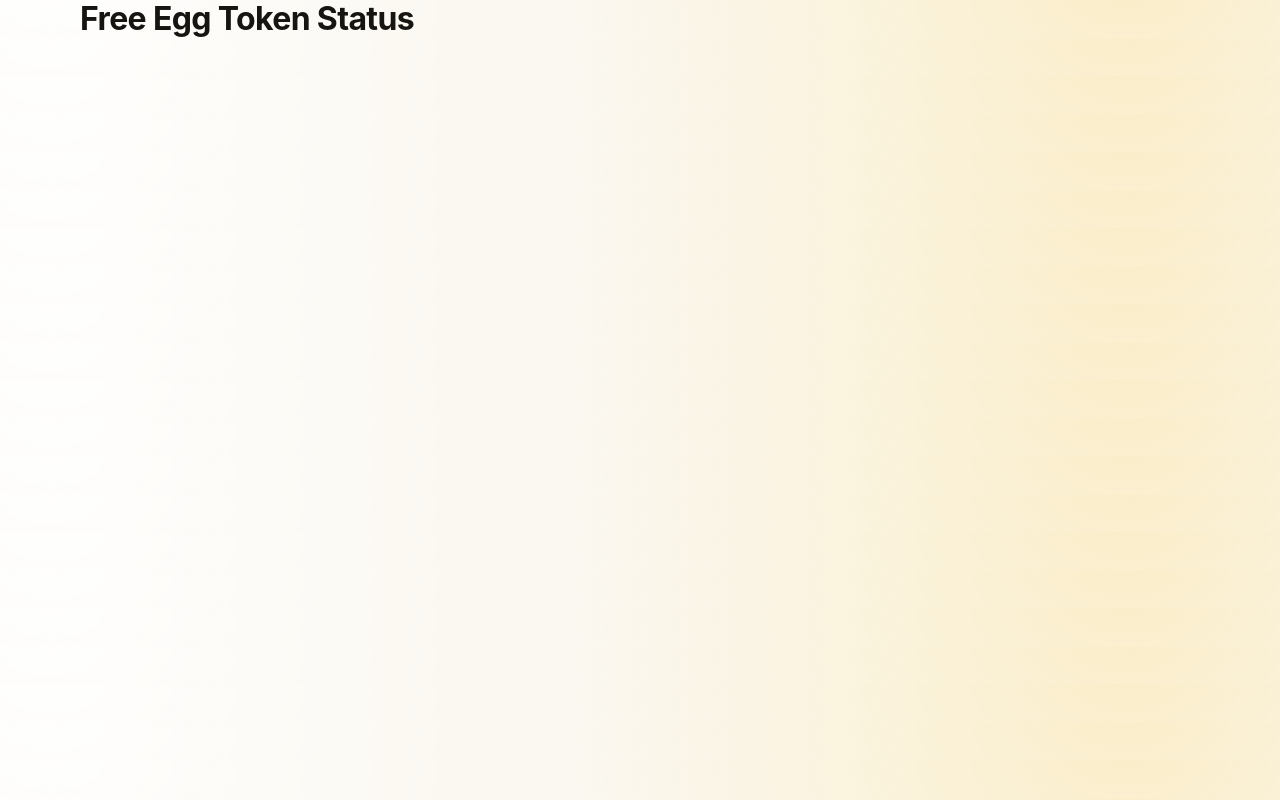
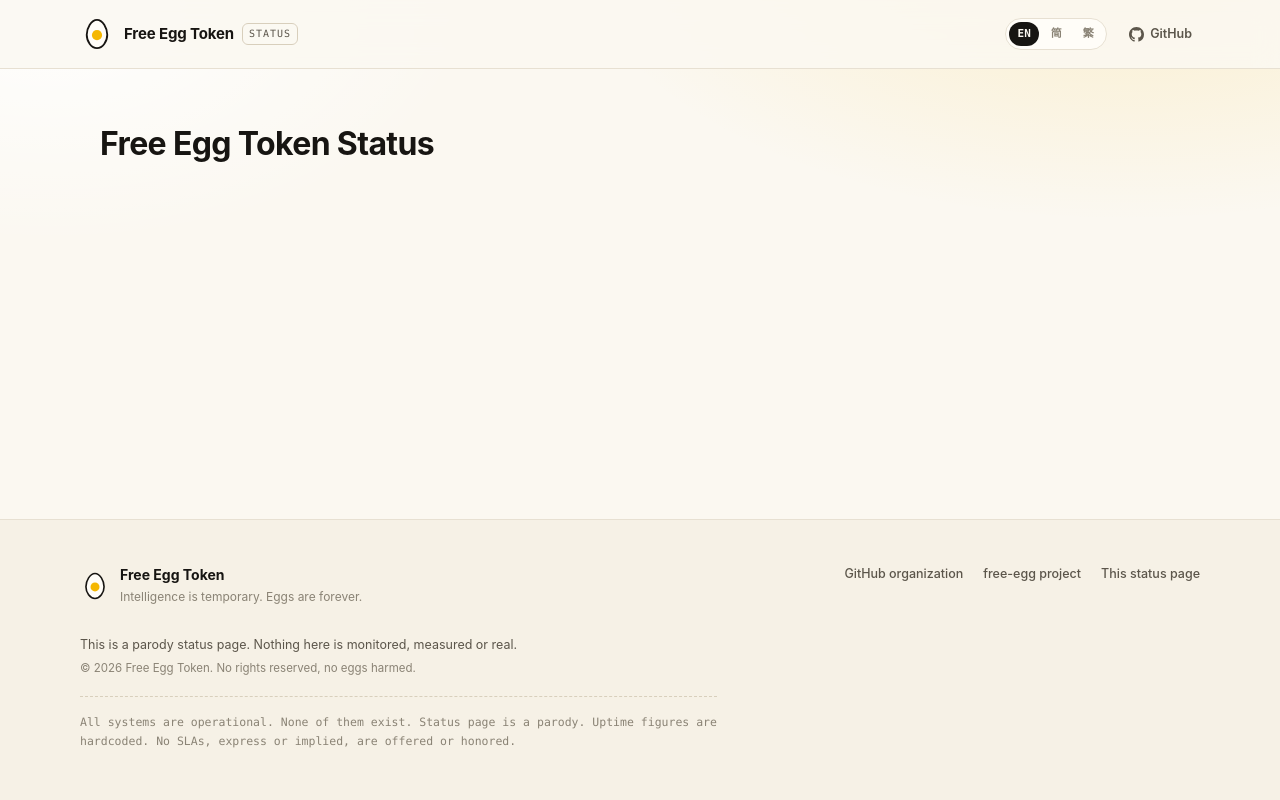
Before and after one commit to free-egg-token/status, a Nuxt app: page / in a window 1280 px wide. Built offline with nearby package versions, Linux system fonts and the light colour scheme.

Commit message:
feat(ui): add site chrome with header, hero and footer
Assisted-by: Trae CN: DeepSeek-V4.1-Flash

```diff
--- /dev/null
+++ b/app/components/AppHeader.vue
@@ -0,0 +1,140 @@
+<script setup lang="ts">
+const { t } = useI18n()
+const localePath = useLocalePath()
+</script>
+
+<template>
+  <header class="site-header">
+    <div class="container header-inner">
+      <NuxtLink :to="localePath('/')" class="brand" :aria-label="t('brand.homeLabel')">
+        <svg class="brand-mark" viewBox="0 0 48 48" aria-hidden="true">
+          <path
+            d="M24 4c8 0 14.5 11.8 14.5 21.2S32 44 24 44 9.5 34.7 9.5 25.2 16 4 24 4Z"
+            fill="var(--bg-elevated)"
+            stroke="var(--ink)"
+            stroke-width="2.6"
+          />
+          <circle cx="24" cy="25.5" r="7.2" fill="var(--yolk)" />
+        </svg>
+        <span class="brand-text">
+          <span class="brand-name">{{ t('brand.name') }}</span>
+          <span class="brand-status">{{ t('brand.status') }}</span>
+        </span>
+      </NuxtLink>
+
+      <div class="header-actions">
+        <LocaleSwitcher />
+        <a
+          class="github-link"
+          href="https://github.com/free-egg-token"
+          target="_blank"
+          rel="noopener noreferrer"
+          :aria-label="t('nav.githubLabel')"
+        >
+          <svg class="github-mark" viewBox="0 0 16 16" aria-hidden="true">
+            <path
+              fill="currentColor"
+              d="M8 0C3.58 0 0 3.58 0 8c0 3.54 2.29 6.53 5.47 7.59.4.07.55-.17.55-.38 0-.19-.01-.82-.01-1.49-2.01.37-2.53-.49-2.69-.94-.09-.23-.48-.94-.82-1.13-.28-.15-.68-.52-.01-.53.63-.01 1.08.58 1.23.82.72 1.21 1.87.87 2.33.66.07-.52.28-.87.51-1.07-1.78-.2-3.64-.89-3.64-3.95 0-.87.31-1.59.82-2.15-.08-.2-.36-1.02.08-2.12 0 0 .67-.21 2.2.82.64-.18 1.32-.27 2-.27s1.36.09 2 .27c1.53-1.04 2.2-.82 2.2-.82.44 1.1.16 1.92.08 2.12.51.56.82 1.27.82 2.15 0 3.07-1.87 3.75-3.65 3.95.29.25.54.73.54 1.48 0 1.07-.01 1.93-.01 2.2 0 .21.15.46.55.38A8.01 8.01 0 0 0 16 8c0-4.42-3.58-8-8-8Z"
+            />
+          </svg>
+          <span class="github-label">{{ t('nav.github') }}</span>
+        </a>
+      </div>
+    </div>
+  </header>
+</template>
+
+<style scoped>
+.site-header {
+  position: sticky;
+  top: 0;
+  z-index: 20;
+  border-bottom: 1px solid var(--line);
+  background: rgba(251, 248, 241, 0.86);
+  backdrop-filter: blur(12px);
+}
+
+.header-inner {
+  display: flex;
+  align-items: center;
+  justify-content: space-between;
+  gap: 16px;
+  height: 68px;
+}
+
+.brand {
+  display: inline-flex;
+  align-items: center;
+  gap: 10px;
+  text-decoration: none;
+}
+
+.brand-mark {
+  width: 34px;
+  height: 34px;
+  flex: none;
+}
+
+.brand-text {
+  display: flex;
+  align-items: center;
+  gap: 8px;
+}
+
+.brand-name {
+  font-size: 15px;
+  font-weight: 700;
+  letter-spacing: -0.01em;
+}
+
+.brand-status {
+  font-family: var(--font-mono);
+  font-size: 10px;
+  letter-spacing: 0.1em;
+  text-transform: uppercase;
+  color: var(--ink-soft);
+  border: 1px solid var(--line-strong);
+  border-radius: 6px;
+  padding: 2px 6px;
+}
+
+.header-actions {
+  display: flex;
+  align-items: center;
+  gap: 14px;
+}
+
+.github-link {
+  display: inline-flex;
+  align-items: center;
+  gap: 6px;
+  font-size: 12.5px;
+  font-weight: 600;
+  color: var(--ink-soft);
+  text-decoration: none;
+  padding: 6px 8px;
+  border-radius: 8px;
+  transition: color 0.15s ease, background 0.15s ease;
+}
+
+.github-link:hover {
+  color: var(--ink);
+  background: rgba(231, 224, 210, 0.6);
+}
+
+.github-mark {
+  width: 15px;
+  height: 15px;
+}
+
+@media (max-width: 560px) {
+  .brand-status,
+  .github-label {
+    display: none;
+  }
+
+  .header-inner {
+    height: 60px;
+  }
+}
+</style>
--- /dev/null
+++ b/app/components/LocaleSwitcher.vue
@@ -0,0 +1,69 @@
+<script setup lang="ts">
+const { t, locale, locales } = useI18n()
+const switchLocalePath = useSwitchLocalePath()
+
+const labels: Record<string, string> = {
+  en: 'EN',
+  'zh-CN': '简',
+  'zh-TW': '繁',
+}
+
+const options = computed(() =>
+  locales.value.map((item) => {
+    const code = typeof item === 'string' ? item : item.code
+    return { code, label: labels[code] ?? code }
+  }),
+)
+</script>
+
+<template>
+  <nav class="locale-switcher" :aria-label="t('localeSwitcher.label')">
+    <NuxtLink
+      v-for="option in options"
+      :key="option.code"
+      :to="switchLocalePath(option.code)"
+      class="locale-option"
+      :class="{ 'is-active': option.code === locale }"
+      :aria-current="option.code === locale ? 'true' : undefined"
+    >
+      {{ option.label }}
+    </NuxtLink>
+  </nav>
+</template>
+
+<style scoped>
+.locale-switcher {
+  display: inline-flex;
+  align-items: center;
+  gap: 2px;
+  padding: 3px;
+  border: 1px solid var(--line);
+  border-radius: 999px;
+  background: var(--bg-elevated);
+}
+
+.locale-option {
+  display: inline-flex;
+  align-items: center;
+  justify-content: center;
+  min-width: 30px;
+  height: 24px;
+  padding: 0 6px;
+  border-radius: 999px;
+  font-family: var(--font-mono);
+  font-size: 11px;
+  font-weight: 600;
+  color: var(--ink-faint);
+  text-decoration: none;
+  transition: color 0.15s ease, background 0.15s ease;
+}
+
+.locale-option:hover {
+  color: var(--ink);
+}
+
+.locale-option.is-active {
+  background: var(--ink);
+  color: var(--bg);
+}
+</style>
--- /dev/null
+++ b/app/components/SiteFooter.vue
@@ -0,0 +1,136 @@
+<script setup lang="ts">
+const { t } = useI18n()
+
+const disclaimer =
+  'All systems are operational. None of them exist. Status page is a parody. Uptime figures are hardcoded. No SLAs, express or implied, are offered or honored.'
+</script>
+
+<template>
+  <footer class="site-footer">
+    <div class="container">
+      <div class="footer-top">
+        <div class="footer-brand">
+          <svg class="footer-mark" viewBox="0 0 48 48" aria-hidden="true">
+            <path
+              d="M24 4c8 0 14.5 11.8 14.5 21.2S32 44 24 44 9.5 34.7 9.5 25.2 16 4 24 4Z"
+              fill="var(--bg-elevated)"
+              stroke="var(--ink)"
+              stroke-width="2.6"
+            />
+            <circle cx="24" cy="25.5" r="7.2" fill="var(--yolk)" />
+          </svg>
+          <div>
+            <p class="footer-name">{{ t('brand.name') }}</p>
+            <p class="footer-tagline">{{ t('footer.tagline') }}</p>
+          </div>
+        </div>
+
+        <nav class="footer-links" :aria-label="t('footer.linksLabel')">
+          <a href="https://github.com/free-egg-token" target="_blank" rel="noopener noreferrer">
+            {{ t('footer.organization') }}
+          </a>
+          <a href="https://github.com/free-egg-token/free-egg" target="_blank" rel="noopener noreferrer">
+            {{ t('footer.project') }}
+          </a>
+          <a href="https://github.com/free-egg-token/status" target="_blank" rel="noopener noreferrer">
+            {{ t('footer.thisStatusPage') }}
+          </a>
+        </nav>
+      </div>
+
+      <p class="footer-notice">{{ t('footer.parodyNotice') }}</p>
+      <p class="footer-copy">{{ t('footer.copyright') }}</p>
+      <p class="footer-disclaimer">{{ disclaimer }}</p>
+    </div>
+  </footer>
+</template>
+
+<style scoped>
+.site-footer {
+  border-top: 1px solid var(--line);
+  background: var(--bg-sunken);
+  padding: 44px 0 48px;
+}
+
+.footer-top {
+  display: flex;
+  align-items: flex-start;
+  justify-content: space-between;
+  gap: 28px;
+}
+
+.footer-brand {
+  display: flex;
+  align-items: center;
+  gap: 10px;
+}
+
+.footer-mark {
+  width: 30px;
+  height: 30px;
+  flex: none;
+}
+
+.footer-name {
+  font-size: 14px;
+  font-weight: 700;
+}
+
+.footer-tagline {
+  margin-top: 2px;
+  font-size: 12px;
+  color: var(--ink-faint);
+}
+
+.footer-links {
+  display: flex;
+  flex-wrap: wrap;
+  gap: 8px 20px;
+  font-size: 12.5px;
+  font-weight: 500;
+}
+
+.footer-links a {
+  color: var(--ink-soft);
+  text-decoration: none;
+}
+
+.footer-links a:hover {
+  color: var(--ink);
+  text-decoration: underline;
+}
+
+.footer-notice {
+  margin-top: 28px;
+  font-size: 12.5px;
+  color: var(--ink-soft);
+}
+
+.footer-copy {
+  margin-top: 6px;
+  font-size: 11.5px;
+  color: var(--ink-faint);
+}
+
+.footer-disclaimer {
+  margin-top: 18px;
+  padding-top: 16px;
+  border-top: 1px dashed var(--line-strong);
+  max-width: 92ch;
+  font-family: var(--font-mono);
+  font-size: 11.5px;
+  line-height: 1.7;
+  color: var(--ink-faint);
+}
+
+@media (max-width: 640px) {
+  .site-footer {
+    padding: 36px 0 40px;
+  }
+
+  .footer-top {
+    flex-direction: column;
+    gap: 18px;
+  }
+}
+</style>
--- /dev/null
+++ b/app/components/StatusHero.vue
@@ -0,0 +1,71 @@
+<script setup lang="ts">
+import { LAST_CHECKED } from '~/data/status'
+
+const { t } = useI18n()
+</script>
+
+<template>
+  <section class="hero">
+    <p class="eyebrow hero-eyebrow">{{ t('hero.eyebrow') }}</p>
+    <h1 class="hero-title">
+      <span class="hero-dot" aria-hidden="true"></span>
+      <span>{{ t('hero.title') }}</span>
+    </h1>
+    <p class="hero-sub">{{ t('hero.subtitle') }}</p>
+    <p class="hero-meta mono">{{ t('hero.updated', { time: LAST_CHECKED }) }}</p>
+  </section>
+</template>
+
+<style scoped>
+.hero {
+  padding-top: 8px;
+  animation: rise-in 0.55s ease both;
+}
+
+.hero-eyebrow {
+  margin-bottom: 18px;
+}
+
+.hero-title {
+  display: flex;
+  align-items: center;
+  gap: 18px;
+  font-size: clamp(2rem, 5vw, 3.4rem);
+  font-weight: 700;
+  letter-spacing: -0.035em;
+  line-height: 1.05;
+}
+
+.hero-dot {
+  width: 13px;
+  height: 13px;
+  border-radius: 50%;
+  background: var(--ok);
+  flex: none;
+  animation: pulse-ring 2.6s ease-out infinite;
+}
+
+.hero-sub {
+  margin-top: 18px;
+  max-width: 60ch;
+  font-size: 16px;
+  color: var(--ink-soft);
+}
+
+.hero-meta {
+  margin-top: 14px;
+  font-size: 12px;
+  color: var(--ink-faint);
+}
+
+@media (max-width: 560px) {
+  .hero-title {
+    gap: 12px;
+  }
+
+  .hero-dot {
+    width: 10px;
+    height: 10px;
+  }
+}
+</style>
--- /dev/null
+++ b/app/layouts/default.vue
@@ -0,0 +1,11 @@
+<template>
+  <div class="site">
+    <AppHeader />
+    <main class="site-main">
+      <div class="container">
+        <slot />
+      </div>
+    </main>
+    <SiteFooter />
+  </div>
+</template>
```
